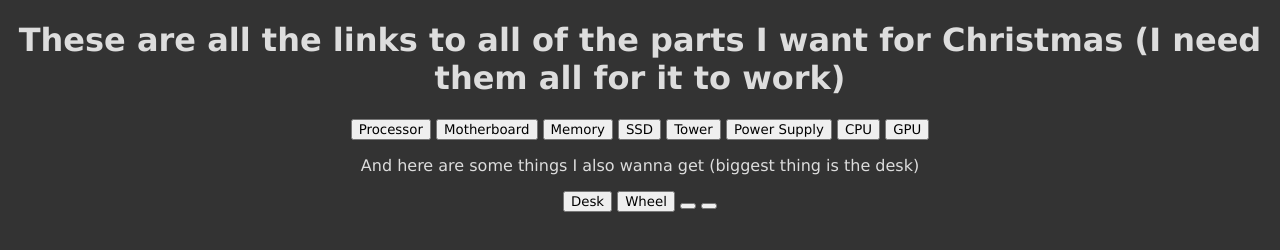
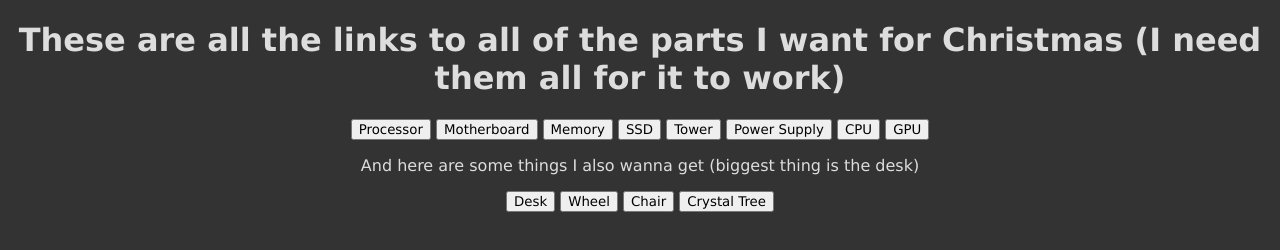
Before and after one commit to EclipseTheDevAltAcc/christmaslist, a plain HTML site: page index.html in a window 1280 px wide. Drawn offline with Linux system fonts and the light colour scheme.

Commit message:
Update index.html

```diff
--- a/index.html
+++ b/index.html
@@ -22,7 +22,7 @@
         <p>And here are some things I also wanna get (biggest thing is the desk)</p>
         <button onclick=" window.open('https://www.amazon.ca/Rolanstar-Computer-Outlets-Reversible-Monitor/dp/B09Y5PHHBD')">Desk</button>
         <button onclick=" window.open('https://www.amazon.ca/Steering-Suction-Rotation-Vibration-Feedback/dp/B09VGLY2R6')">Wheel</button>
-        <button onclick=" window.open('')"></button>
-        <button onclick=" window.open('')"></button>
+        <button onclick=" window.open('https://www.amazon.ca/gp/product/B09W9F2GYD')">Chair</button>
+        <button onclick=" window.open('https://www.amazon.ca/dp/B08X76DQVG')">Crystal Tree</button>
     </body>
 </html>
```
